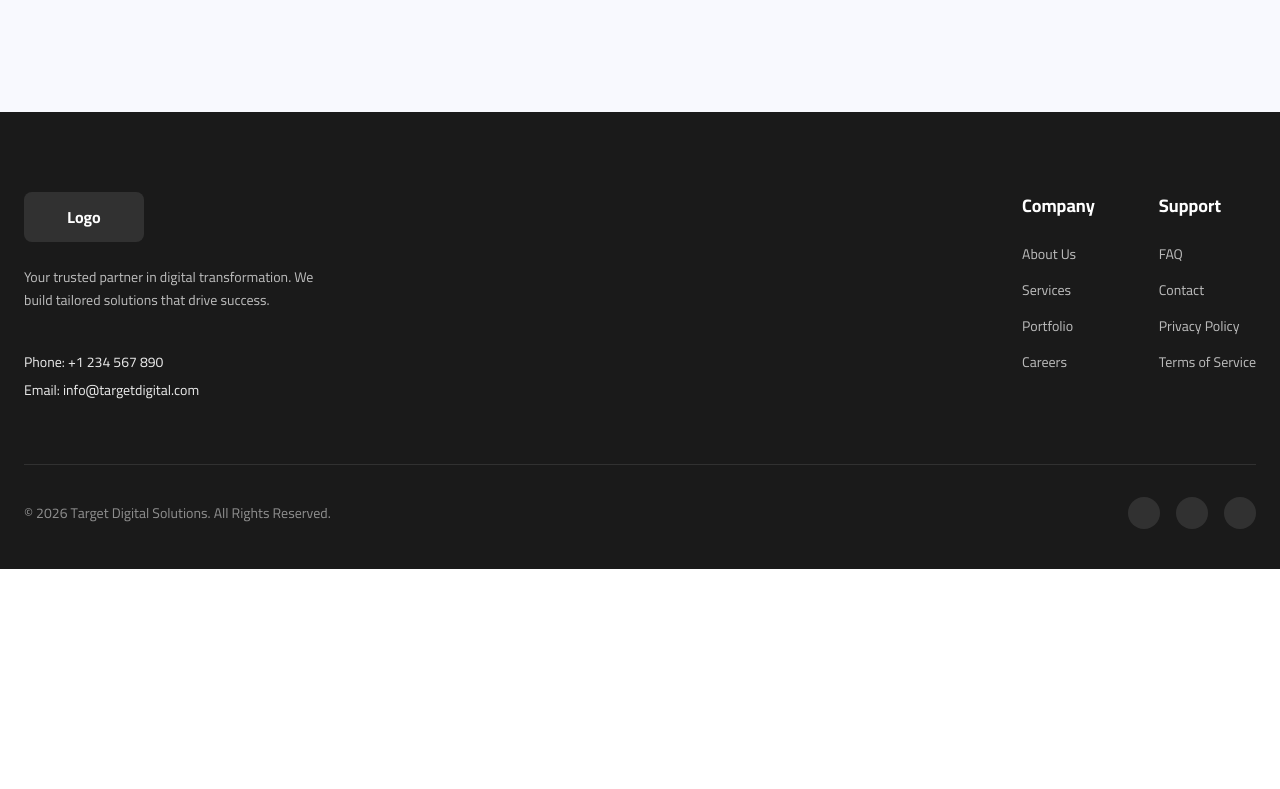
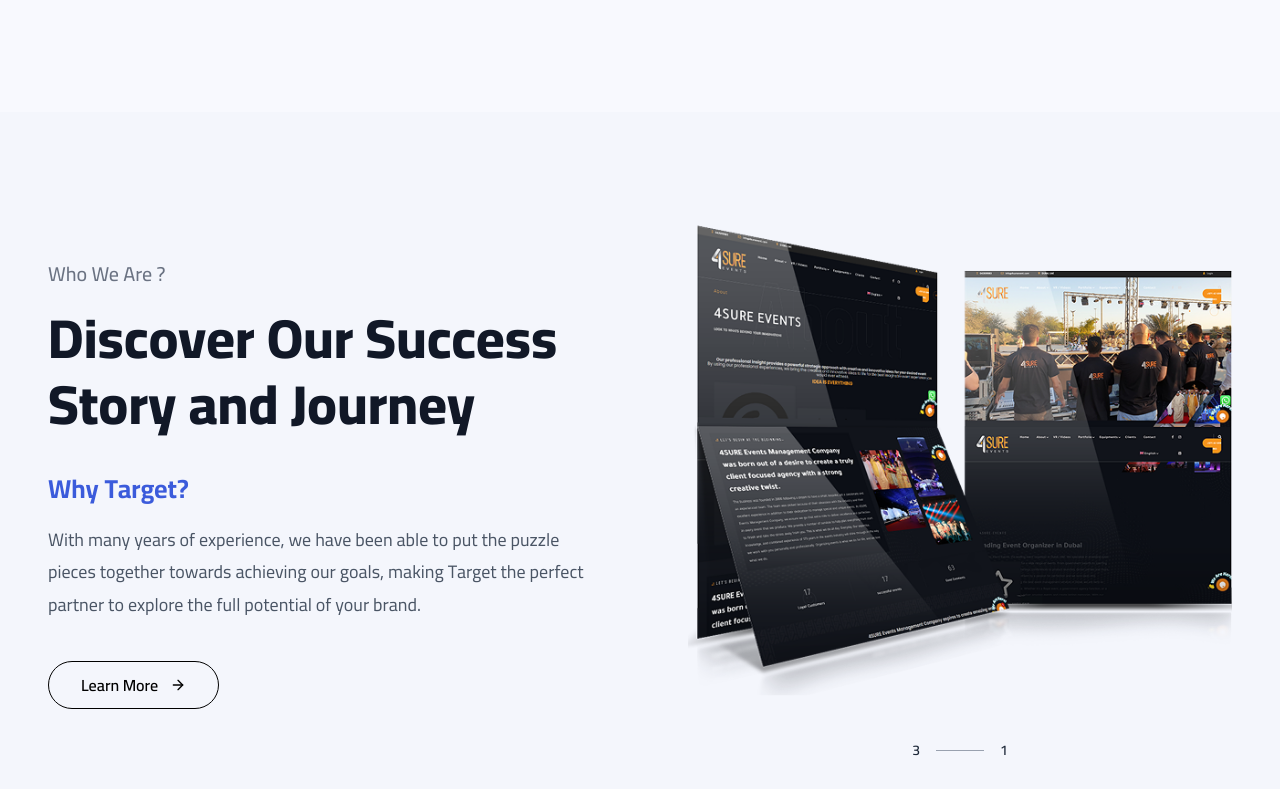
Before and after one commit to kordy21/Target-Digital-Solutions, a Next.js app: page /en in a window 1280 px wide. Shown: the part 1391-2180 px from the top of the page. Before the commit the page ends 1960 px from the top, so only its background shows below. Built offline with nearby package versions, Linux system fonts and the light colour scheme.

Commit message:
feat: add localized home page with about us section and translation files

```diff
--- a/src/app/[locale]/page.tsx
+++ b/src/app/[locale]/page.tsx
@@ -2,6 +2,8 @@ import { AboutPreview } from "@/components/shared/about-preview";
 import { SiteFooter } from "@/components/shared/site-footer";
 import { SiteHeader } from "@/components/shared/site-header";
 import { Hero } from "@/features/home/components/hero";
+
+import { AboutUsSection } from "@/features/home/components/about-us-section";
 
 export default function Home() {
   return (
@@ -10,7 +12,7 @@ export default function Home() {
       <main className="flex-1 relative">
         <Hero />
         <AboutPreview />
-
+        <AboutUsSection />
       </main>
       <SiteFooter />
     </div>
--- /dev/null
+++ b/src/features/home/components/about-us-section.tsx
@@ -0,0 +1,67 @@
+"use client";
+
+import { useTranslations } from "next-intl";
+import Image from "next/image";
+import { ArrowLeft, ArrowRight } from "lucide-react";
+import { useLocale } from "next-intl";
+
+import UsImage from "@/assets/us.png";
+
+export function AboutUsSection() {
+  const t = useTranslations("home.about");
+  const locale = useLocale();
+  const isRtl = locale === "ar";
+
+  return (
+    <section className="relative w-full py-24 bg-[#F4F6FC] dark:bg-slate-900 overflow-hidden flex flex-col items-center justify-center">
+      <div className="w-full max-w-7xl mx-auto px-6 md:px-12 grid grid-cols-1 lg:grid-cols-2 gap-16 lg:gap-24 items-center">
+
+        {/* Image Section (Visual Left in RTL) */}
+        <div className="order-2 flex flex-col items-center gap-8">
+          <div className="relative w-full aspect-4/3 md:aspect-16/10 lg:aspect-auto lg:h-125">
+            <Image
+              src={UsImage}
+              alt="About Us"
+              fill
+              className="object-contain"
+            />
+          </div>
+
+          {/* Carousel Indicator Placeholder */}
+          <div className="flex items-center gap-4 text-sm font-semibold font-cairo text-gray-800 dark:text-gray-200">
+            <span>3</span>
+            <div className="w-12 h-px bg-gray-400 dark:bg-gray-600"></div>
+            <span>1</span>
+          </div>
+        </div>
+
+        {/* Text Content (Visual Right in RTL) */}
+        <div className="order-1 flex flex-col text-start">
+          <span className="text-gray-500 dark:text-gray-400 font-cairo text-[18px] md:text-[20px] font-medium mb-4">
+            {t("eyebrow")}
+          </span>
+
+          <h2 className="text-[32px] md:text-[45px] lg:text-[55px] font-cairo font-extrabold text-[#111827] dark:text-white leading-[1.2] mb-8">
+            {t("title")}
+          </h2>
+
+          <h3 className="text-[22px] md:text-[26px] font-cairo font-bold text-[#3b5bdb] dark:text-blue-400 mb-4">
+            {t("subtitle")}
+          </h3>
+
+          <p className="text-[16px] md:text-[18px] font-cairo text-gray-600 dark:text-gray-300 leading-[1.8] mb-10">
+            {t("description")}
+          </p>
+
+          <div>
+            <button className="flex items-center justify-center gap-3 h-12 px-8 rounded-full border border-black dark:border-white text-black dark:text-white font-cairo font-semibold text-[16px] hover:bg-black hover:text-white dark:hover:bg-white dark:hover:text-black transition-all">
+              {t("cta")}
+              {isRtl ? <ArrowLeft className="w-4 h-4" /> : <ArrowRight className="w-4 h-4" />}
+            </button>
+          </div>
+        </div>
+
+      </div>
+    </section>
+  );
+}
--- a/src/i18n/messages/ar.json
+++ b/src/i18n/messages/ar.json
@@ -28,6 +28,13 @@
       "slide3_primary": "اكتشف العروض الآن",
       "slide3_secondary": "إحجز استشارة"
     },
+    "about": {
+      "eyebrow": "من نحن ؟",
+      "title": "اكتشف قصة نجاحنا ورحلتنا",
+      "subtitle": "لماذا تارجت؟",
+      "description": "بفضل سنوات عديدة من الخبرة، استطعنا تجميع وربط أجزاء اللغز نحو تحقيق أهدافنا، مما جعل شركة تارجت شريكًا مثاليًا لاستكشاف الإمكانيات الكاملة لعلامتك التجارية.",
+      "cta": "تعرف أكثر"
+    },
     "partners": {
       "eyebrow": "شركاء النجاح",
       "title": "موثوقين من قبل العلامات التجارية الرائدة"
--- a/src/i18n/messages/en.json
+++ b/src/i18n/messages/en.json
@@ -28,6 +28,13 @@
       "slide3_primary": "Discover offers now",
       "slide3_secondary": "Book Consultation"
     },
+    "about": {
+      "eyebrow": "Who We Are ?",
+      "title": "Discover Our Success Story and Journey",
+      "subtitle": "Why Target?",
+      "description": "With many years of experience, we have been able to put the puzzle pieces together towards achieving our goals, making Target the perfect partner to explore the full potential of your brand.",
+      "cta": "Learn More"
+    },
     "partners": {
       "eyebrow": "Success Partners",
       "title": "Trusted by Leading Brands"
```
Also changed, not shown: src/assets/us.png (added).
